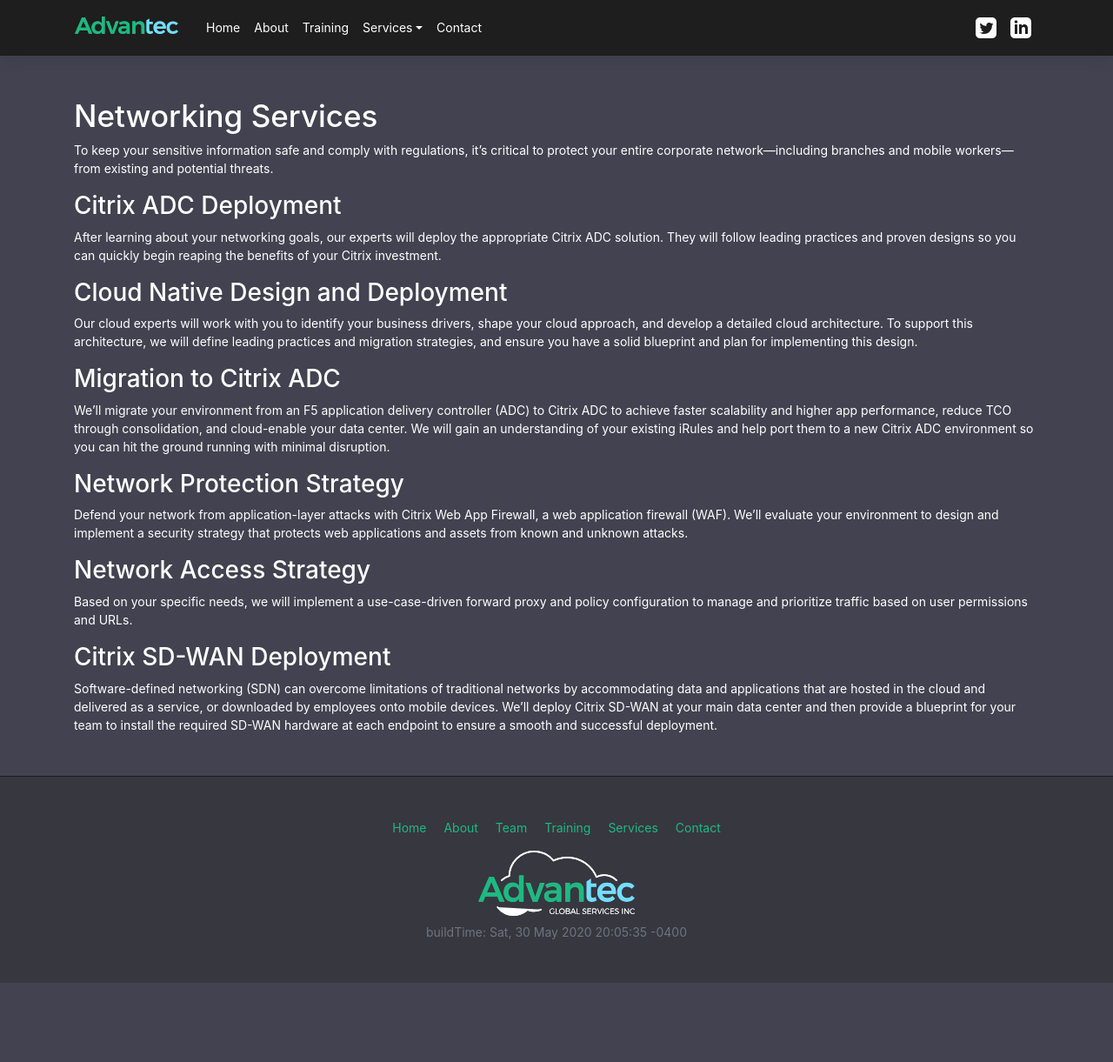
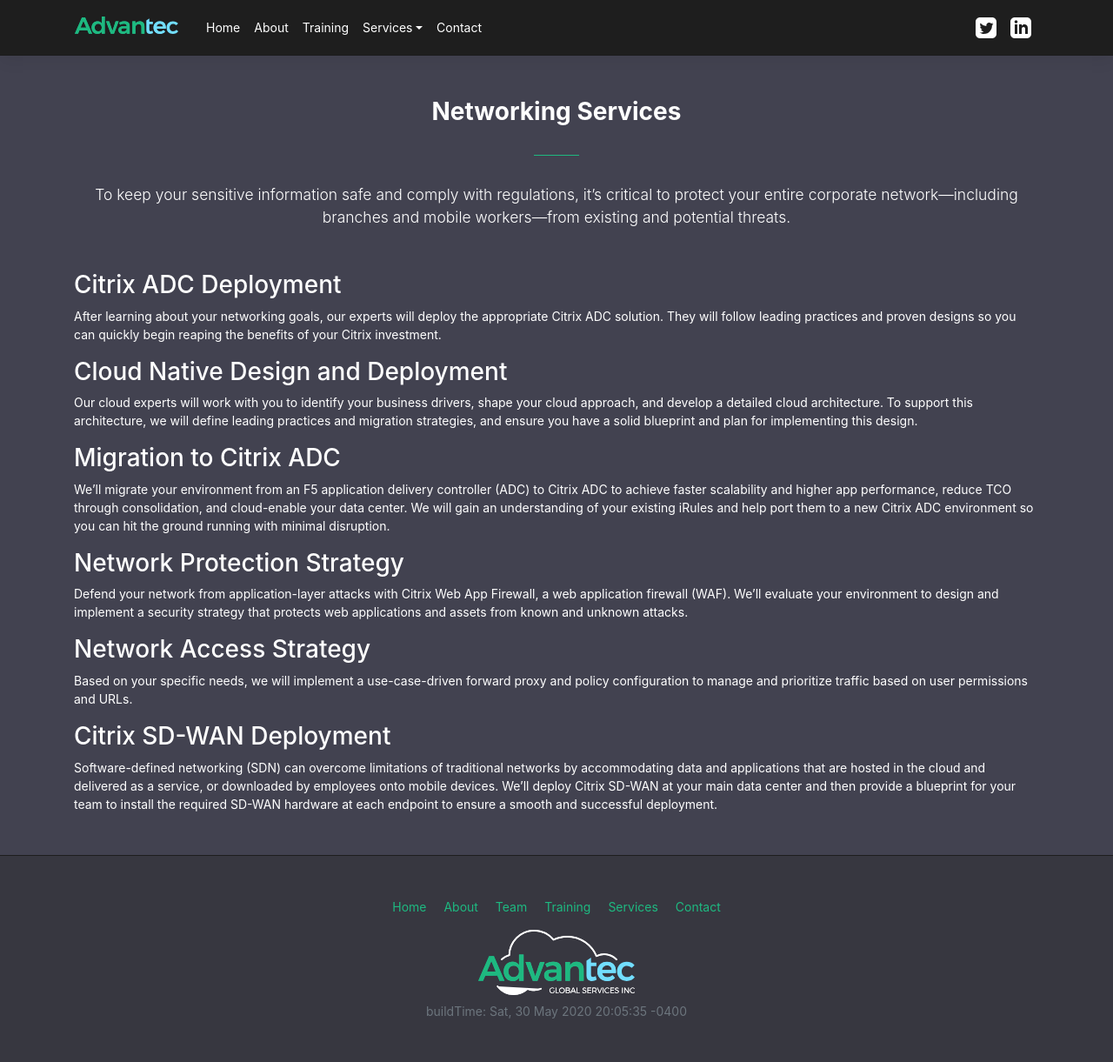
Before and after one commit to Advantec-Global-Services-Inc/Website, a Jekyll site: the page built from networking.md, in a window 1280 px wide. Shown: the whole page at 87% size. Built offline with Jekyll 4.4.1, drawn with Linux system fonts in a browser that asks for light colours; before the commit the page ends 1130 px from its top, so only the background shows below that.

Commit message:
updated content layout

```diff
--- a/_layouts/content.html
+++ b/_layouts/content.html
@@ -4,11 +4,17 @@
 {% include head.html %}
 
 <body>
-{% include navbar.html %}
-<div class="container mt-5">
-    {{ content }}
-</div>
+    {% include navbar.html %}
+    <div class="container mt-5">
+        <section>
+            <h2 class="font-weight-bold text-center pb-2">{{ page.title }}</h3>
+                <hr class="adv-hr my-4">
+                <p class="lead text-center pt-2 mb-5">{{ page.tagline }}</p>
+                {{ content }}
+        </section>
+    </div>
 
-{% include footer.html %}
+    {% include footer.html %}
 </body>
+
 </html>
```
Also changed, not shown: networking.md (+1 -4 lines).
